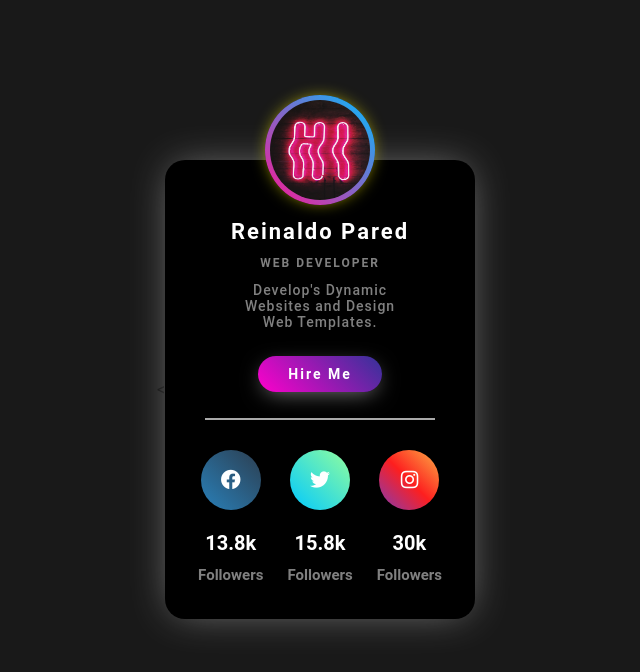
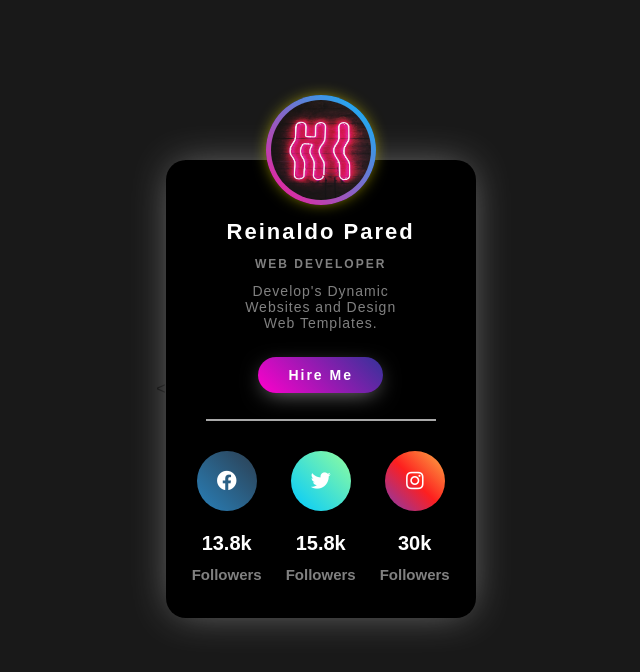
Before and after one commit to reipared/profilecard, a plain HTML site: page index.html in a window 1280 px wide. Shown: the whole page, without its empty margins (324-964 px from the left). Drawn offline with Linux system fonts and the light colour scheme.

Commit message:
Modify style.css font

```diff
--- a/style.css
+++ b/style.css
@@ -2,7 +2,7 @@
     margin: 0;
     padding: 0;
     box-sizing: border-box;
-    font-family: "Roboto", cursive;
+    font-family: 'Poppins', sans-serif;
 }
 
 body {
```
